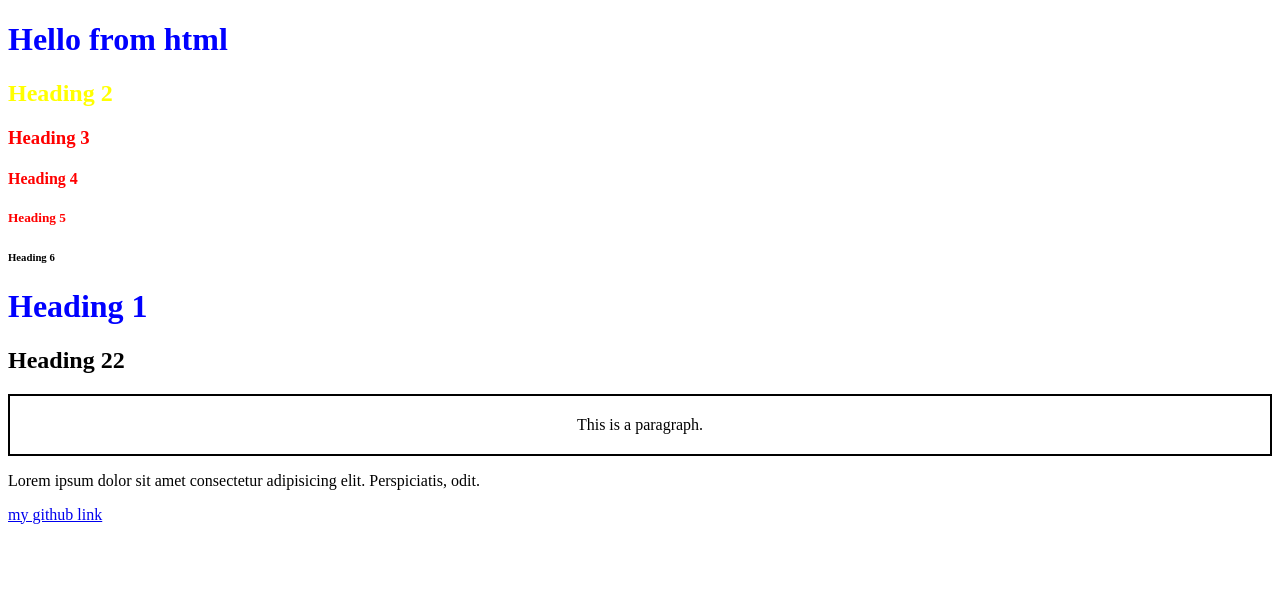
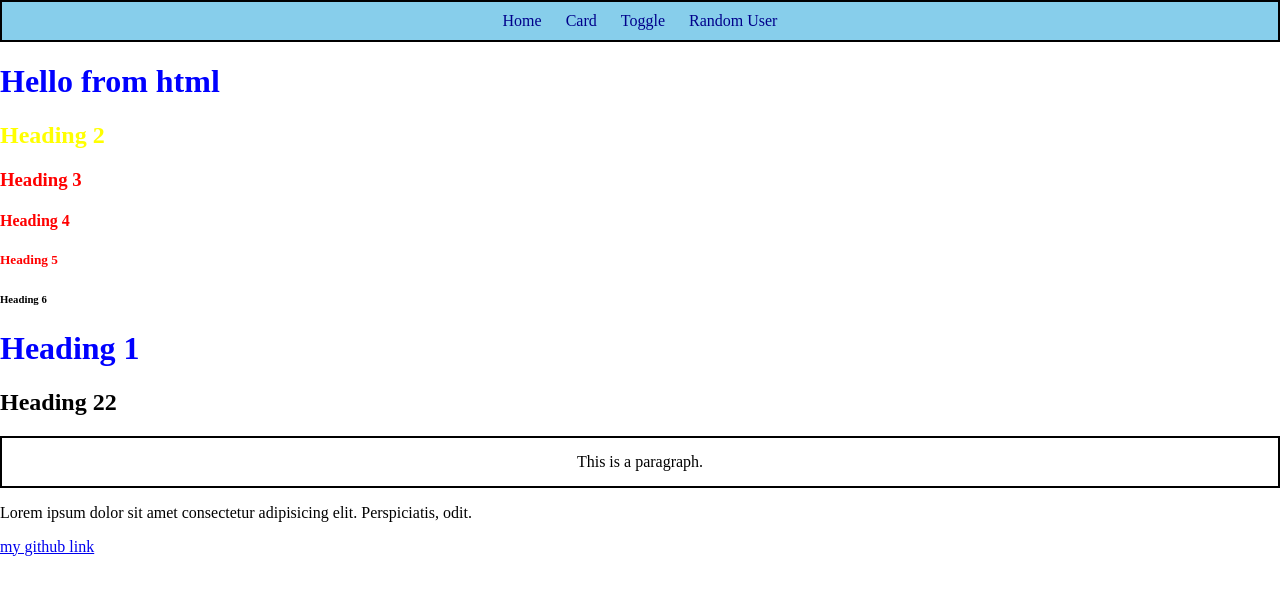
Before and after one commit to TABASSUMBEGUM-1/autosuggest, a website: page frontend/index.html in a window 1280 px wide. Drawn offline with Linux system fonts and the light colour scheme.

Commit message:
worked on navbar,styling the page

```diff
--- a/frontend/css/index.css
+++ b/frontend/css/index.css
@@ -11,6 +11,27 @@
     border: 2px;
     border-color: black;
     border-style: solid;
-    padding: 20px;
+    padding: 15px;
     text-align: center;
 }
+.navbar {
+    border : 2px;
+    border-style : solid;
+    border-color : black;
+    padding : 10px;
+    background-color : skyblue;
+    text-align : center;
+}
+.navbar a{
+    color : darkblue;
+    padding : 10px;
+    text-decoration : none; /*to remove underline*/
+
+}
+.navbar a:hover {
+    background-color : lightpink;
+    color : rgb(185, 44, 68);
+}
+body {
+    margin : 0px;
+}
--- a/frontend/index.html
+++ b/frontend/index.html
@@ -7,6 +7,12 @@
     <link rel="stylesheet" href="css/index.css"> <!-- link : cssLink to the CSS file css/ is folder div thn inx.css is file name-->
 </head>
 <body>
+    <div class="navbar">
+        <a href="">Home</a>
+        <a href="">Card</a>
+        <a href="">Toggle</a>
+        <a href="">Random User</a>
+    </div>
     <h1>Hello from html</h1>
     <h2 id="heading-2">Heading 2</h2> <!--styling individual elements-->
     <h3 class="heading">Heading 3</h3>
```
